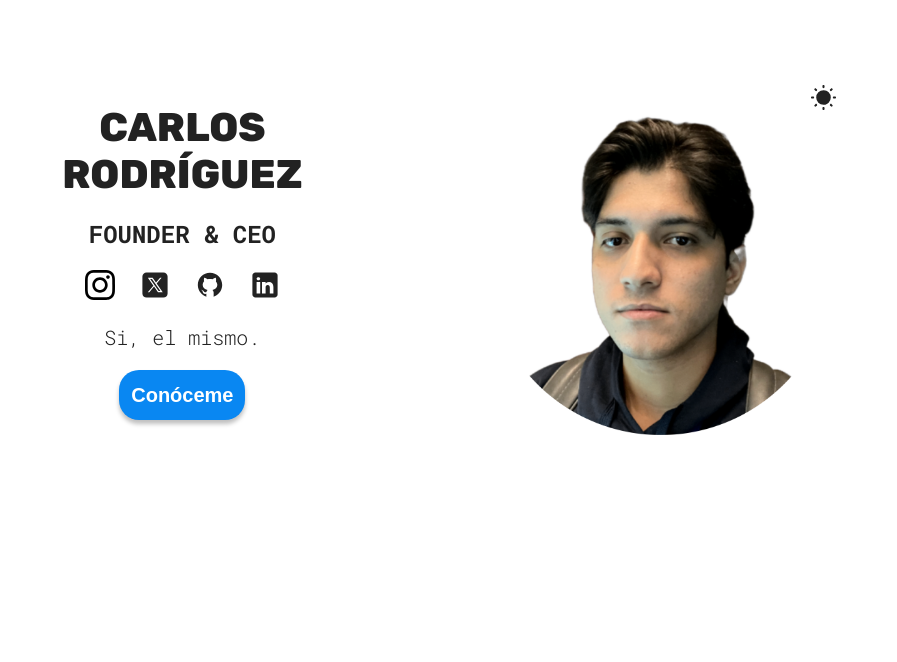
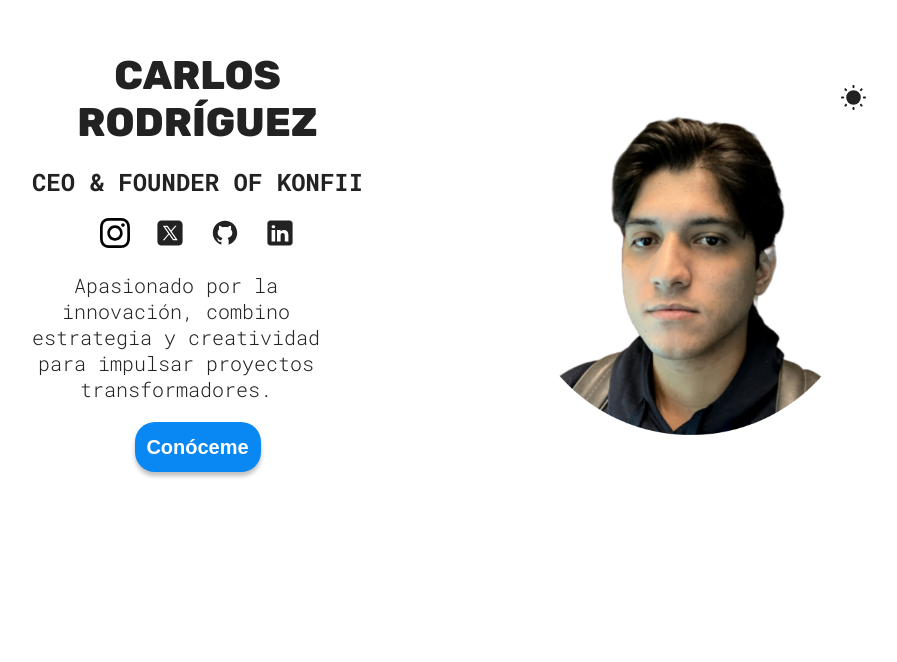
Before and after one commit to oiramu/my-personal-website, a React (Vite) app: page / in a window 1280 px wide. Shown: the part 138-800 px from the top of the page, without its empty margins (191-1088 px from the left). Built offline with nearby package versions, Linux system fonts and the light colour scheme.

Commit message:
Update description

```diff
--- a/src/sections/Hero/Hero.jsx
+++ b/src/sections/Hero/Hero.jsx
@@ -48,7 +48,7 @@ function Hero() {
           <br />
           Rodríguez
         </h1>
-        <h2>Founder & CEO</h2>
+        <h2>CEO & Founder of Konfii</h2>
         <span>
             <a href="https://instagram.com/oiramu_" target="_blank">
             <img src={instagramIcon} alt="Twitter icon" />
@@ -64,7 +64,7 @@ function Hero() {
           </a>
         </span>
         <p className={styles.description}>
-          Si, el mismo.
+        Apasionado por la innovación, combino estrategia y creatividad para impulsar proyectos transformadores.
         </p>
         <a onClick={scrollToAbout}>
           <button className="hover">Conóceme</button>
```
